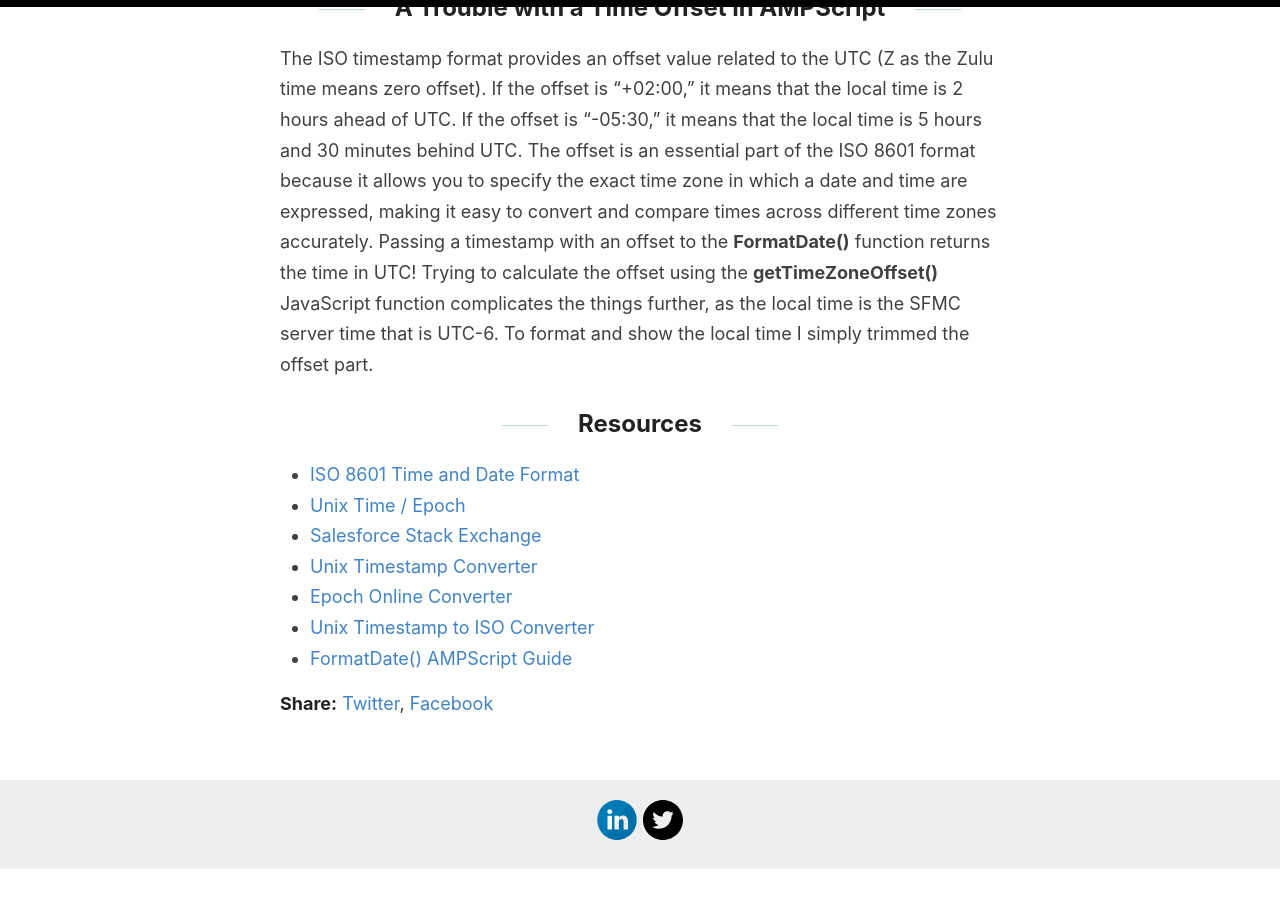
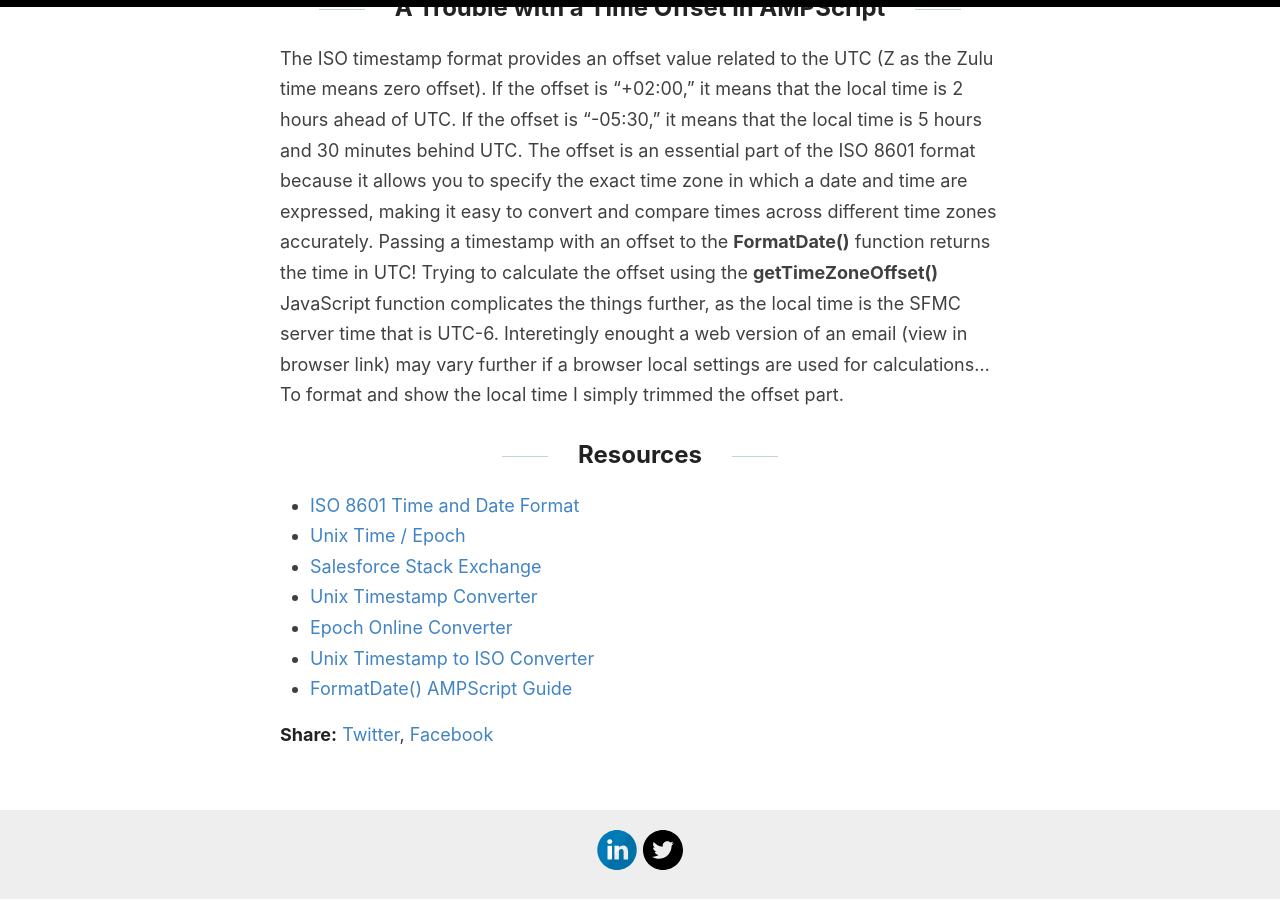
Before and after one commit to karolcholewa/blog, a Jekyll site: the page built from _posts/2022-10-16-epoch-timestamp-to-iso.md, in a window 1280 px wide and 900 px high, scrolled down 1236 px. Built offline with Jekyll 4.4.1, drawn with Linux system fonts in a browser that asks for light colours; before the commit the page ends 2105 px from its top, so only the background shows below that.

Commit message:
post updated

```diff
--- a/_posts/2022-10-16-epoch-timestamp-to-iso.md
+++ b/_posts/2022-10-16-epoch-timestamp-to-iso.md
@@ -28,7 +28,7 @@ SET @timeStampLocalized = FormatDate(@timeStamp,"l","s",@locale)
 ## A Trouble with a Time Offset in AMPScript
 The ISO timestamp format provides an offset value related to the UTC (Z as the Zulu time means zero offset). If the offset is "+02:00," it means that the local time is 2 hours ahead of UTC.
 If the offset is "-05:30," it means that the local time is 5 hours and 30 minutes behind UTC. The offset is an essential part of the ISO 8601 format because it allows you to specify the exact time zone in which a date and time are expressed, making it easy to convert and compare times across different time zones accurately.
-Passing a timestamp with an offset to the **FormatDate()** function returns the time in UTC! Trying to calculate the offset using the **getTimeZoneOffset()** JavaScript function complicates the things further, as the local time is the SFMC server time that is UTC-6.
+Passing a timestamp with an offset to the **FormatDate()** function returns the time in UTC! Trying to calculate the offset using the **getTimeZoneOffset()** JavaScript function complicates the things further, as the local time is the SFMC server time that is UTC-6. Interetingly enought a web version of an email (view in browser link) may vary further if a browser local settings are used for calculations&hellip;
 To format and show the local time I simply trimmed the offset part.
 
 ## Resources
```
